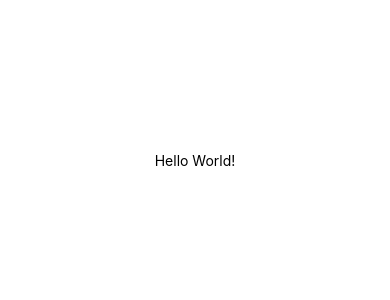
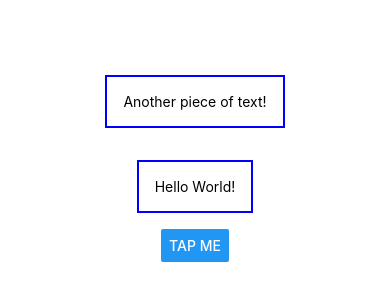
Before and after one commit to DonCastillo/learning-react-native-1, a React Native app: screen / in a window 390 px wide. Shown: the part 262-562 px from the top of the page. Built offline with nearby package versions, Linux system fonts and the light colour scheme.

Commit message:
learned basic react native components

```diff
--- a/App.js
+++ b/App.js
@@ -1,11 +1,13 @@
-import { StatusBar } from 'expo-status-bar';
-import { StyleSheet, Text, View } from 'react-native';
+import { Button, StyleSheet, Text, View } from 'react-native';
 
 export default function App() {
   return (
     <View style={styles.container}>
-      <Text>Hello World!</Text>
-      <StatusBar style="auto" />
+      <View>
+        <Text style={styles.dummyText}>Another piece of text!</Text>
+      </View>
+      <Text style={styles.dummyText}>Hello World!</Text>
+      <Button title='Tap Me'/>
     </View>
   );
 }
@@ -17,4 +19,10 @@ const styles = StyleSheet.create({
     alignItems: 'center',
     justifyContent: 'center',
   },
+  dummyText: {
+    margin: 16,
+    borderWidth: 2,
+    borderColor: 'blue',
+    padding: 16
+  }
 });
```
